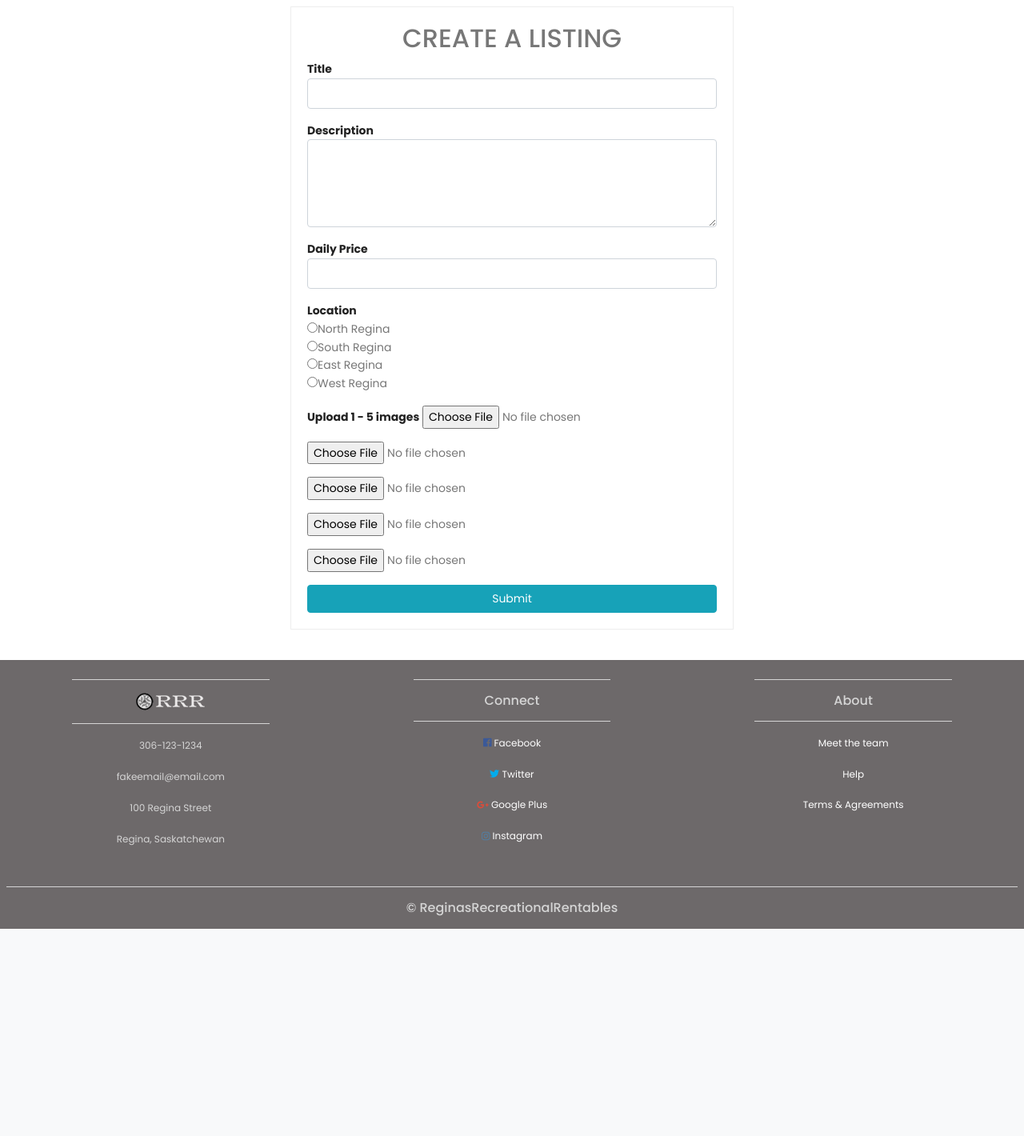
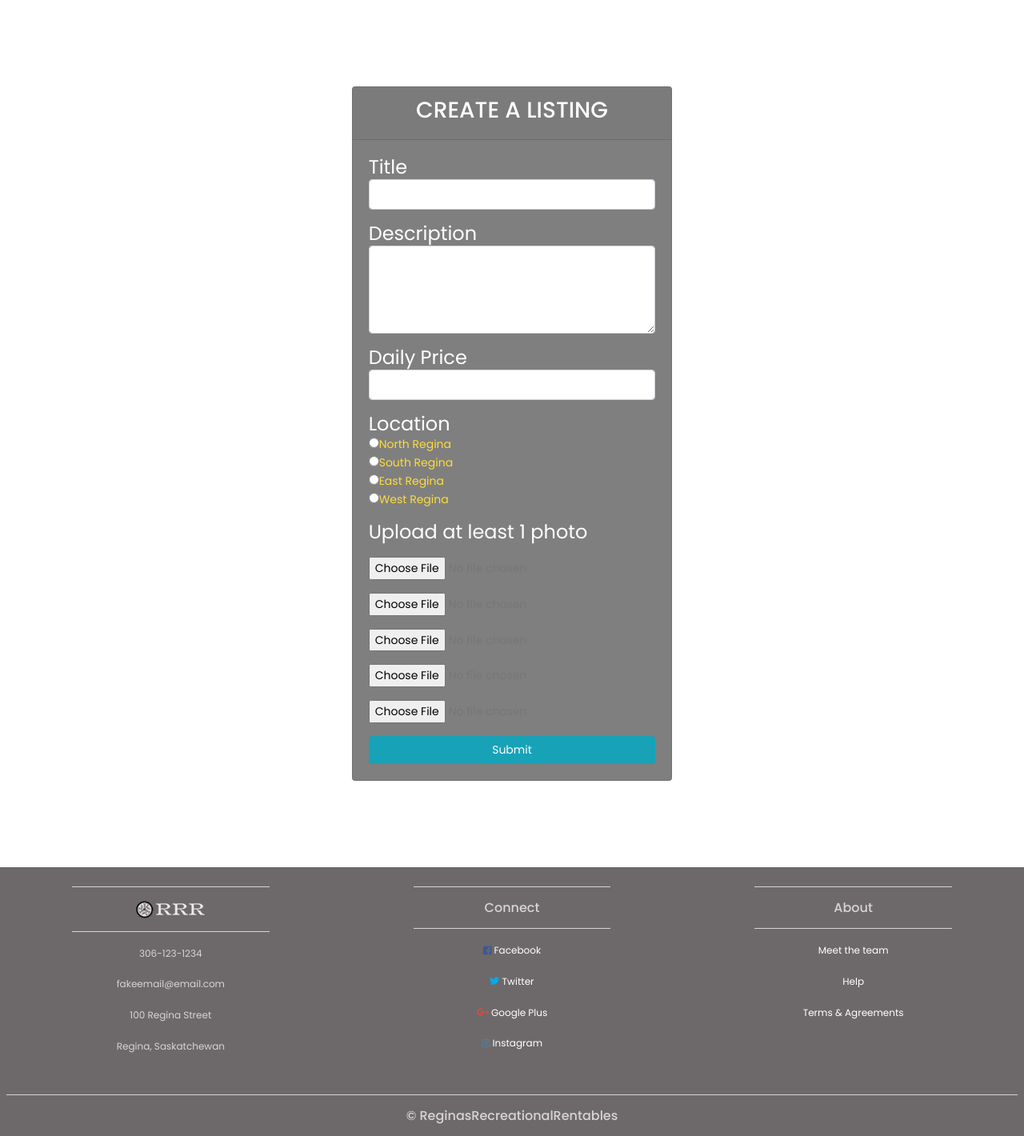
Before and after one commit to MahrukhA/RRRApplication, a Django app: page /listings/create in a window 1280 px wide. Shown: the part 116-1536 px from the top of the page at 80% size. Before the commit the page ends 1277 px from the top, so only its background shows below. Run offline with Django 3.2, Linux system fonts and the light colour scheme; the visitor is signed in with stand-in values (Sample User, id 1); some libraries are stand-ins or nearby versions.

Commit message:
updated create styling

```diff
--- a/RRR/RRR/static/css/style.css
+++ b/RRR/RRR/static/css/style.css
@@ -431,3 +431,20 @@ color: white;
 .links a{
 margin-left: 4px;
 }
+
+/* Create */
+.create-body .form-group label {
+  font-family: "Poppins",sans-serif;
+  color: white;
+  line-height: 1.2em !important;
+  margin-bottom: 0;
+  margin-top: 0;
+  font-weight: 300;
+  font-size: 24px;
+}
+
+.create-body .form-group span {
+  text-align: center;
+  color: #FEDC3D;
+  font-size: 14px;
+}
--- a/RRR/templates/accounts/login.html
+++ b/RRR/templates/accounts/login.html
@@ -11,7 +11,6 @@
                 <div class="card-header">
                     <h3 class="text-center">LOGIN</h3>
                 </div>
-
                 <div class="card-body">
                     {% include 'partials/_alerts.html' %}
                     <form action="{% url 'login' %}" method="POST">
--- a/RRR/templates/listings/create.html
+++ b/RRR/templates/listings/create.html
@@ -4,11 +4,14 @@
 
 {% block content %}
 <!-- <section id="create" class="bg-light py-5"> -->
-<div class="container">
-	<div class="row">
-		<div class="col-lg-6 mx-auto">
-			<div class="single_widget">
-				<h2 class="text-center"> CREATE A LISTING </h2>
+<div class="container-fluid">
+	<div class="d-flex justify-content-center h-100">
+		<div class="col-md-4 mx-auto">
+			<div class="card">
+				<div class="card-header">
+					<h3 class="text-center"> CREATE A LISTING </h3>
+				</div>
+				<div class="card-body create-body">
 					{% include 'partials/_alerts.html' %}
 					<form action="{% url 'create' %}" method="POST" enctype="multipart/form-data">
 						{% csrf_token %}
@@ -30,14 +33,17 @@
 						<div class="form-group">
 							<label for="location">Location</label><br />
 							<!--radio buttons doesn't create a new line automatically--->
-						<input type="radio" name="location" value="0">North Regina<br />
-						<input type="radio" name="location" value="1">South Regina<br />
-						<input type="radio" name="location" value="2">East Regina<br />
-						<input type="radio" name="location" value="3">West Regina
+							<input type="radio" name="location" value="0"><span>North Regina</span><br />
+							<input type="radio" name="location" value="1"><span>South Regina</span><br />
+							<input type="radio" name="location" value="2"><span>East Regina</span><br />
+							<input type="radio" name="location" value="3"><span>West Regina</span>
 						</div>
 
 						<div class="form-group">
-						<label for="photo_1">Upload 1 - 5 images</label>
+							<label for="photo_1">Upload at least 1 photo</label><br />
+						</div>
+
+						<div class="form-group">
 							<input id="photo_1" type="file" name="photo_1" required>
 						</div>
 
@@ -63,5 +69,6 @@
 			</div>
 		</div>
 	</div>
+</div>
 </section>
 {% endblock %}
```
Also changed, not shown: RRR/static/css/style.css (+17 -0 lines). Lines whose indentation alone changed are shown as unchanged.
